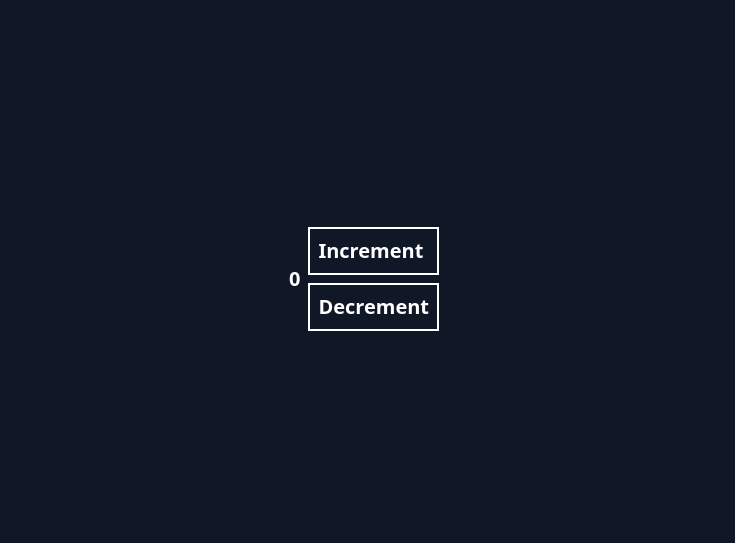
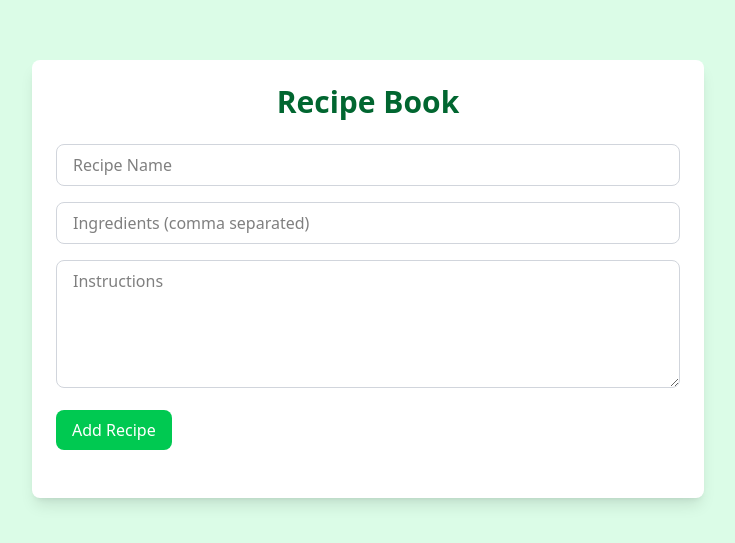
Before and after one commit to williamscodebox/zus-demos, a React (Vite) app: page / in a window 1280 px wide. Shown: the part 121-664 px from the top of the page, without its empty margins (272-1007 px from the left). Built offline with nearby package versions, Linux system fonts and the light colour scheme.

Commit message:
added Recipe project

```diff
--- a/src/App.tsx
+++ b/src/App.tsx
@@ -1,20 +1,9 @@
-import { useCounter } from "./store";
+import RecipeApp from "./components/RecipeApp";
 
 function App() {
-  const count = useCounter((state) => state.count);
-  const { increment, decrement } = useCounter((state) => state);
-
   return (
-    <div className="min-h-screen bg-gray-900 text-white flex items-center justify-center text-xl p-5 font-bold">
-      {count}
-      <div className="flex flex-col m-2 gap-2">
-        <button className="flex p-2 border-2" onClick={increment}>
-          Increment
-        </button>
-        <button className="flex p-2 border-2" onClick={decrement}>
-          Decrement
-        </button>
-      </div>
+    <div>
+      <RecipeApp />
     </div>
   );
 }
--- /dev/null
+++ b/src/components/RecipeApp.tsx
@@ -0,0 +1,170 @@
+import { useState } from "react";
+import useStore from "../store";
+
+interface Recipe {
+  id: number;
+  name: string;
+  ingredients: string[];
+  instructions: string;
+}
+
+const RecipeApp = () => {
+  const { recipes, addRecipe, removeRecipe } = useStore();
+  const [name, setName] = useState<string>("");
+  const [ingredients, setIngredients] = useState<string>("");
+  const [instructions, setInstructions] = useState<string>("");
+  const [editingRecipe, setEditingRecipe] = useState<Recipe | null>(null);
+
+  const handleAddRecipe = () => {
+    if (
+      name.trim() === "" ||
+      ingredients.trim() === "" ||
+      instructions.trim() === ""
+    )
+      return;
+
+    addRecipe({
+      id: Date.now(),
+      name,
+      ingredients: ingredients
+        .split(",")
+        .map((ingredient) => ingredient.trim()),
+      instructions,
+    });
+
+    setName("");
+    setIngredients("");
+    setInstructions("");
+  };
+
+  const handleEditRecipe = (recipe: Recipe) => {
+    setEditingRecipe(recipe);
+    setName(recipe.name);
+    setIngredients(recipe.ingredients.join(", "));
+    setInstructions(recipe.instructions);
+  };
+
+  const handleUpdateRecipe = () => {
+    if (
+      name.trim() === "" ||
+      ingredients.trim() === "" ||
+      instructions.trim() === ""
+    )
+      return;
+
+    if (editingRecipe) {
+      removeRecipe(editingRecipe.id);
+      addRecipe({
+        id: editingRecipe.id,
+        name,
+        ingredients: ingredients
+          .split(",")
+          .map((ingredient) => ingredient.trim()),
+        instructions,
+      });
+      setEditingRecipe(null);
+    }
+
+    setName("");
+    setIngredients("");
+    setInstructions("");
+  };
+
+  const handleCancelEdit = () => {
+    setEditingRecipe(null);
+    setName("");
+    setIngredients("");
+    setInstructions("");
+  };
+
+  return (
+    <div className="min-h-screen flex items-center justify-center bg-green-100">
+      <div className="bg-white p-6 rounded-lg shadow-lg w-full max-w-2xl">
+        <h1 className="text-3xl font-bold mb-6 text-center text-green-800">
+          Recipe Book
+        </h1>
+        <div className="space-y-4 mb-6">
+          <input
+            type="text"
+            value={name}
+            onChange={(e) => setName(e.target.value)}
+            placeholder="Recipe Name"
+            className="w-full px-4 py-2 border rounded-lg border-gray-300 focus:outline-none focus:ring-2 focus:ring-green-500"
+          />
+          <input
+            type="text"
+            value={ingredients}
+            onChange={(e) => setIngredients(e.target.value)}
+            placeholder="Ingredients (comma separated)"
+            className="w-full px-4 py-2 border rounded-lg border-gray-300 focus:outline-none focus:ring-2 focus:ring-green-500"
+          />
+          <textarea
+            value={instructions}
+            onChange={(e) => setInstructions(e.target.value)}
+            placeholder="Instructions"
+            className="w-full h-32 px-4 py-2 border rounded-lg border-gray-300 focus:outline-none focus:ring-2 focus:ring-green-500"
+          />
+          <div className="flex justify-between">
+            {editingRecipe ? (
+              <>
+                <button
+                  onClick={handleUpdateRecipe}
+                  className="bg-yellow-500 text-white px-4 py-2 rounded-lg hover:bg-yellow-600 focus:outline-none focus:ring-2 focus:ring-yellow-500"
+                >
+                  Update Recipe
+                </button>
+                <button
+                  onClick={handleCancelEdit}
+                  className="bg-gray-500 text-white px-4 py-2 rounded-lg hover:bg-gray-600 focus:outline-none focus:ring-2 focus:ring-gray-500"
+                >
+                  Cancel
+                </button>
+              </>
+            ) : (
+              <button
+                onClick={handleAddRecipe}
+                className="bg-green-500 text-white px-4 py-2 rounded-lg hover:bg-green-600 focus:outline-none focus:ring-2 focus:ring-green-500"
+              >
+                Add Recipe
+              </button>
+            )}
+          </div>
+        </div>
+        <ul className="space-y-4">
+          {recipes.map((recipe) => (
+            <li
+              key={recipe.id}
+              className="p-4 bg-green-50 rounded-lg shadow-sm"
+            >
+              <h2 className="text-xl font-semibold text-green-800 mb-2">
+                {recipe.name}
+              </h2>
+              <p className="text-gray-700 mb-2">
+                <strong>Ingredients:</strong> {recipe.ingredients.join(", ")}
+              </p>
+              <p className="text-gray-700 mb-4">
+                <strong>Instructions:</strong> {recipe.instructions}
+              </p>
+              <div className="flex justify-between">
+                <button
+                  onClick={() => handleEditRecipe(recipe)}
+                  className="bg-yellow-500 text-white px-4 py-2 rounded-lg hover:bg-yellow-600 focus:outline-none focus:ring-2 focus:ring-yellow-500"
+                >
+                  Edit
+                </button>
+                <button
+                  onClick={() => removeRecipe(recipe.id)}
+                  className="bg-red-500 text-white px-4 py-2 rounded-lg hover:bg-red-600 focus:outline-none focus:ring-2 focus:ring-red-500"
+                >
+                  Delete
+                </button>
+              </div>
+            </li>
+          ))}
+        </ul>
+      </div>
+    </div>
+  );
+};
+
+export default RecipeApp;
--- /dev/null
+++ b/src/storage/counterStore/store.ts
@@ -0,0 +1,14 @@
+import { create } from "zustand";
+
+type CounterStore = {
+  count: number;
+  increment: () => void;
+  decrement: () => void;
+};
+
+export const useCounter = create<CounterStore>((set) => ({
+  count: 0,
+
+  increment: () => set((state) => ({ count: state.count + 1 })),
+  decrement: () => set((state) => ({ count: state.count - 1 })),
+}));
--- a/src/store.ts
+++ b/src/store.ts
@@ -1,14 +1,28 @@
 import { create } from "zustand";
 
-type CounterStore = {
-  count: number;
-  increment: () => void;
-  decrement: () => void;
-};
+interface Recipe {
+  id: number;
+  name: string;
+  ingredients: string[];
+  instructions: string;
+}
 
-export const useCounter = create<CounterStore>((set) => ({
-  count: 0,
+interface RecipeStore {
+  recipes: Recipe[];
+  addRecipe: (recipe: Recipe) => void;
+  removeRecipe: (id: number) => void;
+}
 
-  increment: () => set((state) => ({ count: state.count + 1 })),
-  decrement: () => set((state) => ({ count: state.count - 1 })),
+const useStore = create<RecipeStore>((set) => ({
+  recipes: [],
+  addRecipe: (recipe) =>
+    set((state) => ({
+      recipes: [...state.recipes, recipe],
+    })),
+  removeRecipe: (id) =>
+    set((state) => ({
+      recipes: state.recipes.filter((recipe) => recipe.id !== id),
+    })),
 }));
+
+export default useStore;
```
Also changed, not shown: src/components/counterComponents/Button.tsx (added, +24 -0 lines), src/storage/counterStore/App.tsx (added, +18 -0 lines).
